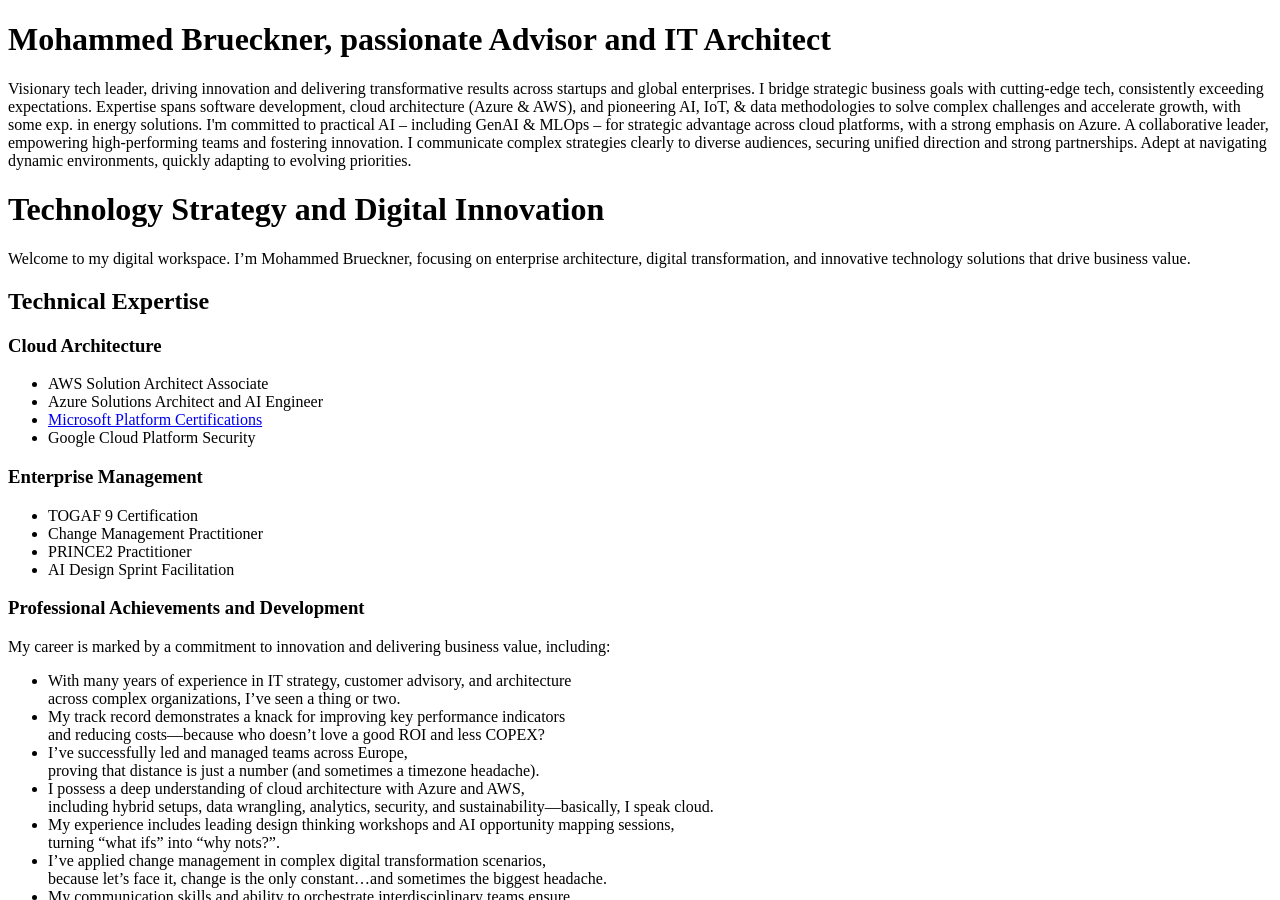
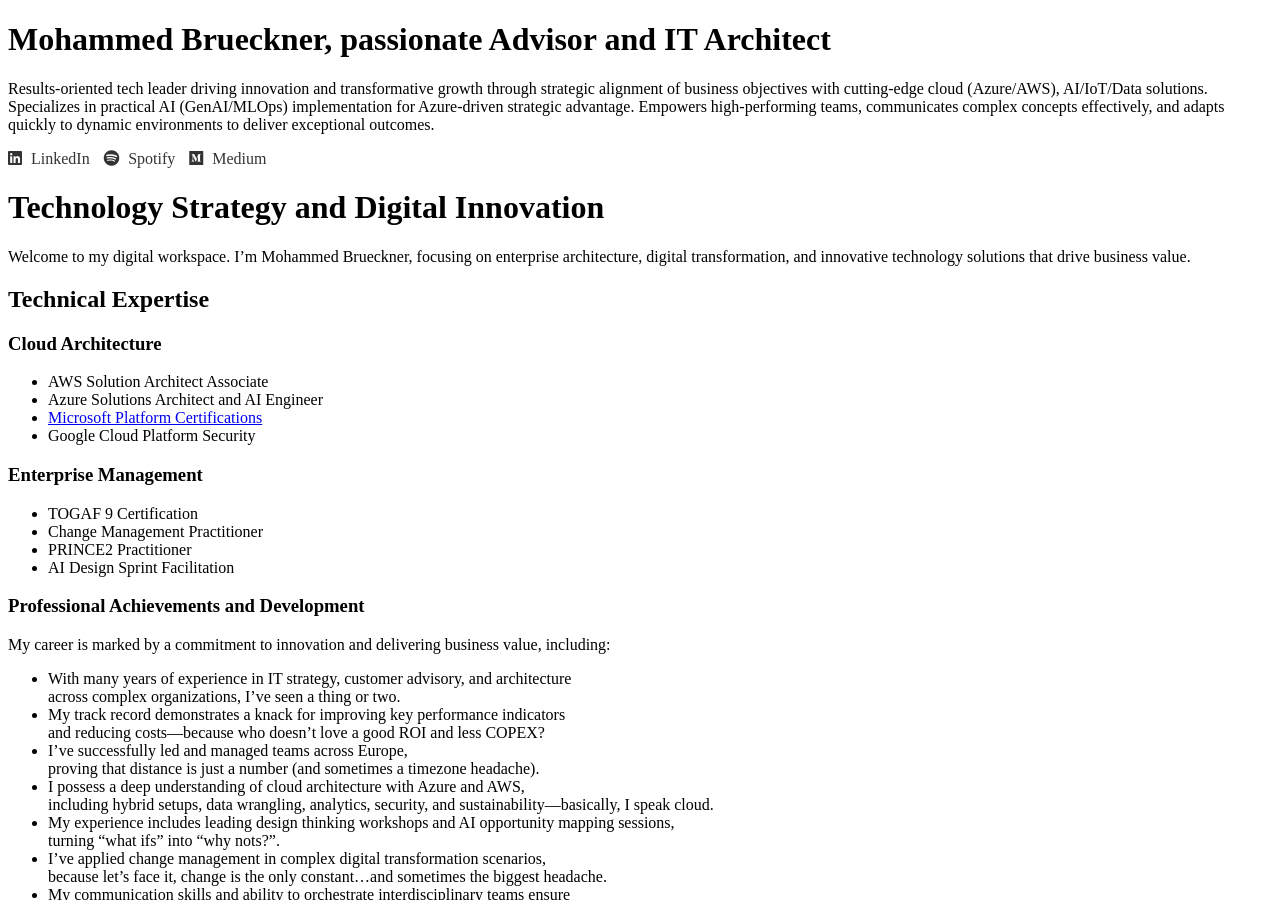
Before and after one commit to MoBRUEC/MoBRUEC, a Jekyll site: the page built from README.md, in a window 1280 px wide and 900 px high. Built offline with Jekyll 4.4.1, drawn with Linux system fonts in a browser that asks for light colours; our own code applies the rules of GitHub Pages for plain Markdown files.

Commit message:
Update _config.yml

```diff
--- a/_config.yml
+++ b/_config.yml
@@ -1,6 +1,16 @@
 title: "Mohammed Brueckner, passionate Advisor and IT Architect"
-description: "Visionary tech leader, driving innovation and delivering transformative results across startups and global enterprises. I bridge strategic business goals with cutting-edge tech, consistently exceeding expectations. Expertise spans software development, cloud architecture (Azure & AWS), and pioneering AI, IoT, & data methodologies to solve complex challenges and accelerate growth, with some exp. in energy solutions. I'm committed to practical AI – including GenAI & MLOps – for strategic advantage across cloud platforms, with a strong emphasis on Azure.
-
-A collaborative leader, empowering high-performing teams and fostering innovation. I communicate complex strategies clearly to diverse audiences, securing unified direction and strong partnerships. Adept at navigating dynamic environments, quickly adapting to evolving priorities."
+description: "Results-oriented tech leader driving innovation and transformative growth through strategic alignment of business objectives with cutting-edge cloud (Azure/AWS), AI/IoT/Data solutions. Specializes in practical AI (GenAI/MLOps) implementation for Azure-driven strategic advantage. Empowers high-performing teams, communicates complex concepts effectively, and adapts quickly to dynamic environments to deliver exceptional outcomes."
 url: "https://mobruec.github.io/MoBRUEC/"
 theme: jekyll-theme-architect
+
+# Social Links
+social_links:
+  - name: LinkedIn
+    url: "https://www.linkedin.com/in/mbrueckner/"
+    icon: "fab fa-linkedin"
+  - name: Spotify
+    url: "https://open.spotify.com/show/0LUvemwzThUrQR8f5UmFRW?si=-X6NRDacSeCOvHizduAUzw"
+    icon: "fab fa-spotify"
+  - name: Medium
+    url: "https://medium.com/@mohammedbrueckner"
+    icon: "fab fa-medium"
```
